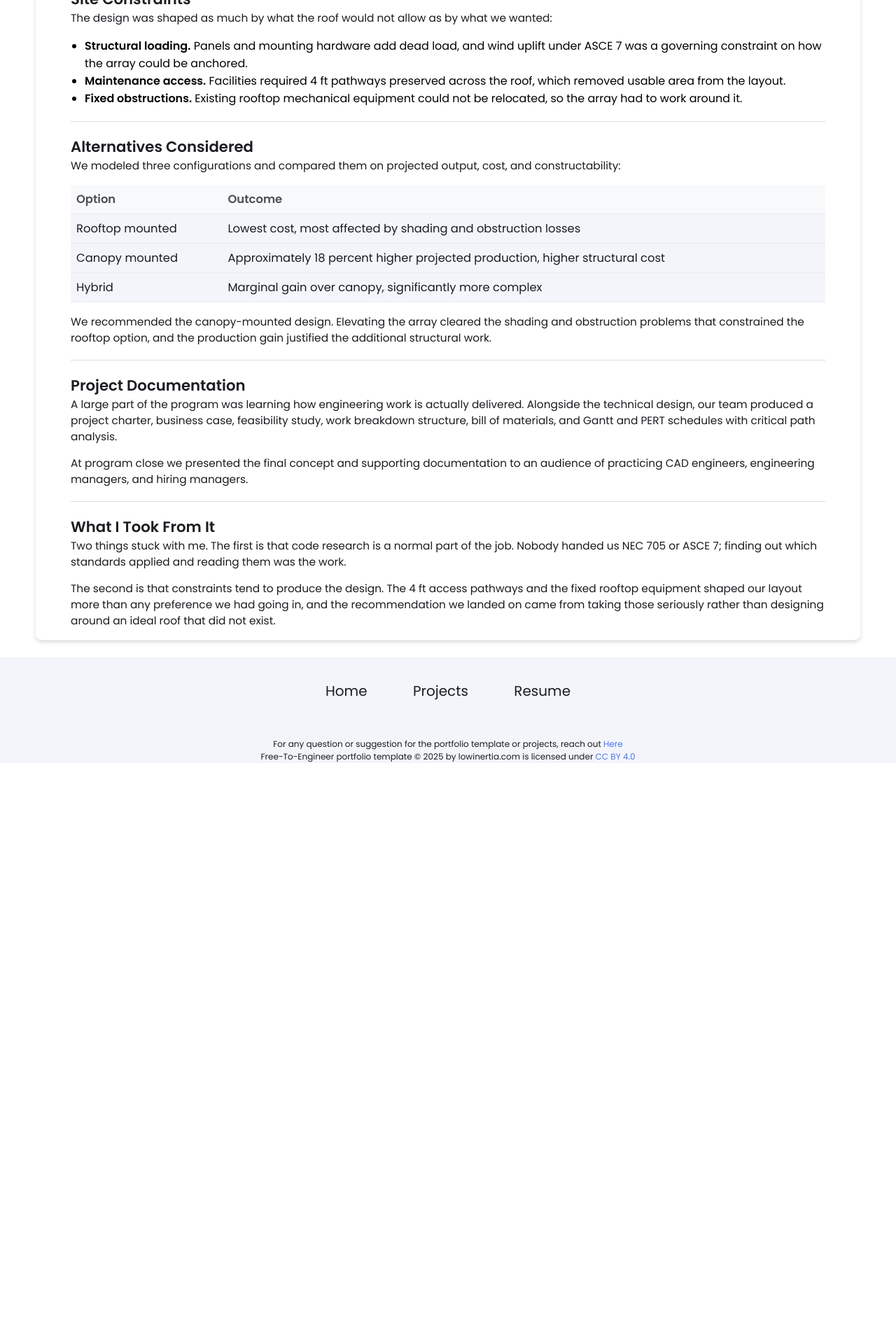
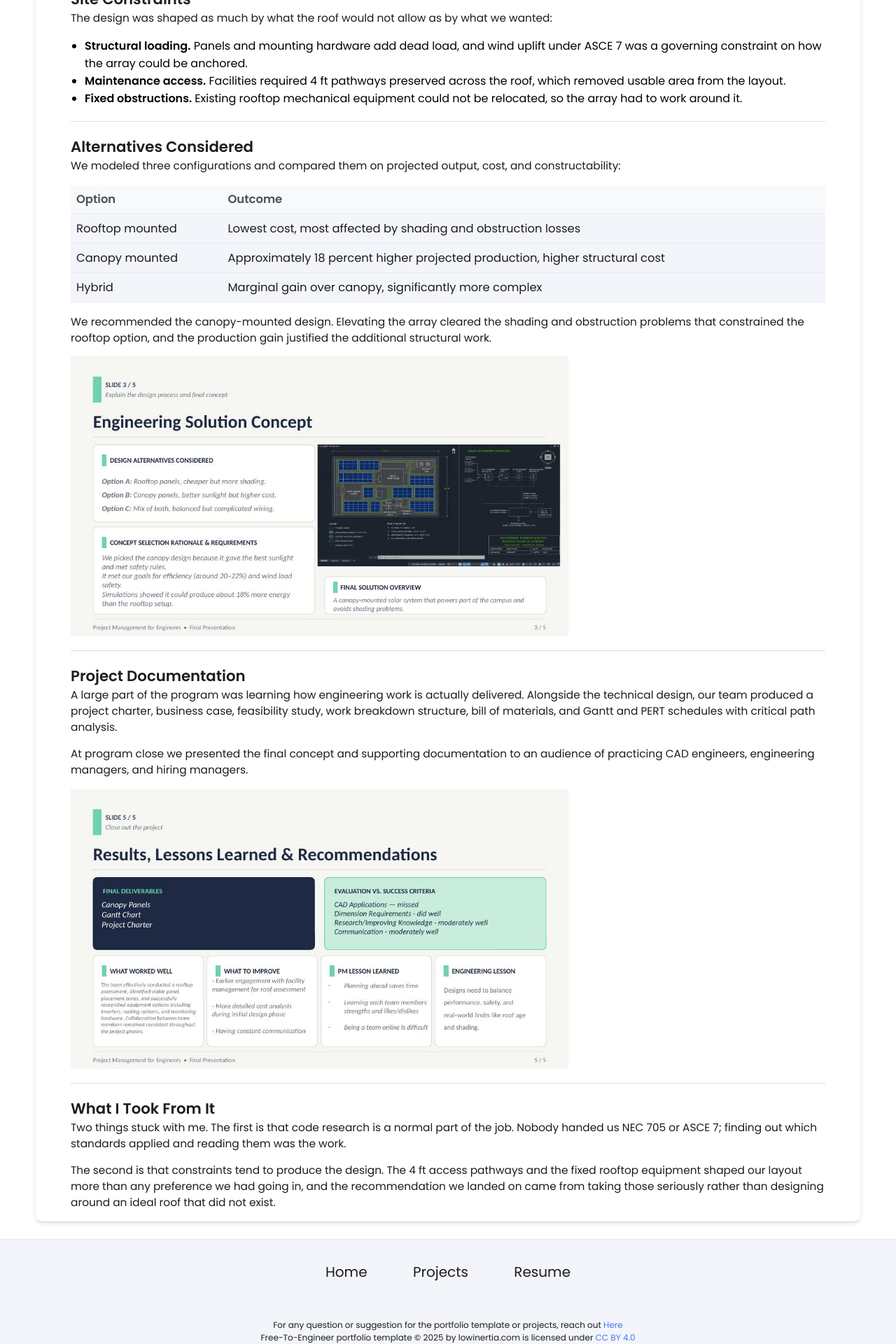
Before and after one commit to DamianneSarr/damiannesarr.github.io, a Jekyll site: the page built from _projects/asme-empower-solar/index.md, in a window 1280 px wide. Shown: the part 1308-3228 px from the top of the page at 70% size. Built offline with Jekyll 4.4.1, drawn with Linux system fonts in a browser that asks for light colours; before the commit the page ends 2398 px from its top, so only the background shows below that.

Commit message:
Insert image galleries in project documentation
Added image galleries to the project documentation section.

```diff
--- a/_projects/asme-empower-solar/index.md
+++ b/_projects/asme-empower-solar/index.md
@@ -59,6 +59,8 @@ We modeled three configurations and compared them on projected output, cost, and
 
 We recommended the canopy-mounted design. Elevating the array cleared the shading and obstruction problems that constrained the rooftop option, and the production gain justified the additional structural work.
 
+{% include image-gallery.html images="layout-comparison.jpg" height="400" %}
+
 ---
 
 ## Project Documentation
@@ -67,6 +69,8 @@ A large part of the program was learning how engineering work is actually delive
 
 At program close we presented the final concept and supporting documentation to an audience of practicing CAD engineers, engineering managers, and hiring managers.
 
+{% include image-gallery.html images="results-lessons.jpg" height="400" %}
+
 ---
 
 ## What I Took From It
```
